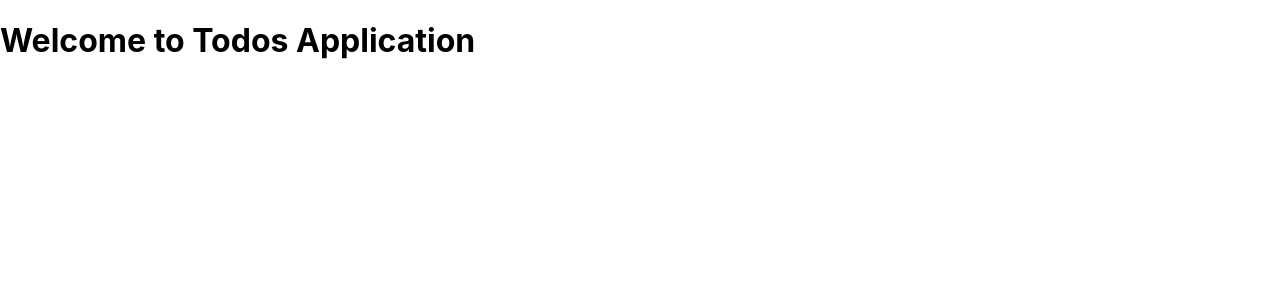
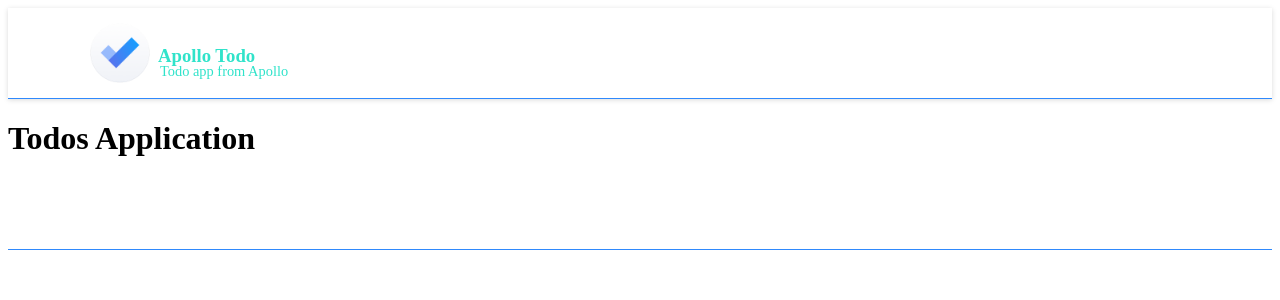
Before and after one commit to besimgurbuz/apollo-todo, a React (Vite) app in the folder client/: page / in a window 1280 px wide. Shown: the top 300 px of the page. Built offline with nearby package versions, Linux system fonts and the light colour scheme.

Commit message:
introduce application layout

```diff
--- a/client/package.json
+++ b/client/package.json
@@ -8,6 +8,7 @@
   },
   "dependencies": {
     "@apollo/client": "^3.3.21",
+    "@emotion/core": "^11.0.0",
     "@emotion/react": "^11.4.0",
     "@emotion/styled": "^11.3.0",
     "@reach/router": "^1.3.4",
--- /dev/null
+++ b/client/src/components/footer.tsx
@@ -0,0 +1,30 @@
+import React from 'react';
+import styled from '@emotion/styled';
+import { colors } from '../styles';
+
+interface Props {
+  children?: any
+}
+
+const Footer = ({children}: Props) => {
+  return (
+    <FooterContainer>
+      2021 ©{' '}
+    </FooterContainer>
+  );
+};
+
+export default Footer;
+
+const FooterContainer = styled.div({
+  display: 'flex',
+  flexDirection: 'row',
+  justifyContent: 'center',
+  alignItems: 'center',
+  color: colors.textSecondary,
+  marginTop: 30,
+  height: 200,
+  padding: 20,
+  backgroundColor: 'white',
+  borderTop: `solid 1px ${colors.secondary}`
+});
--- /dev/null
+++ b/client/src/components/header.tsx
@@ -0,0 +1,91 @@
+import styled from '@emotion/styled';
+import { Link } from '@reach/router';
+import React from 'react';
+import logo from '../assets/todos_app_logo.png'
+import { colors, widths } from '../styles';
+
+interface Props {
+  children?: any
+}
+
+const Header = ({ children }: Props) => {
+  return (
+    <HeaderBar>
+      <Container>
+        <HomeButtonContainer>
+          <HomeLink to="/">
+            <HomeButton>
+              <LogoContainer>
+                <Logo src={logo}/>
+              </LogoContainer>
+              <Title>
+                <h3>Apollo Todo</h3>
+                <div>Todo app from Apollo</div>
+              </Title>
+            </HomeButton>
+          </HomeLink>
+        </HomeButtonContainer>
+        {children}
+      </Container>
+    </HeaderBar>
+  );
+};
+
+export default Header;
+
+const HeaderBar = styled.div({
+  display: 'flex',
+  flexDirection: 'row',
+  alignItems: 'center',
+  justifyContent: 'center',
+  borderBottom: `solid 1px ${colors.secondary}`,
+  boxShadow: '0px 1px 5px 0px rgba(0, 0, 0, 0.15)',
+  padding: '5px 30px',
+  minHeight: 80,
+  backgroundColor: 'white'
+});
+
+const Container = styled.div({
+  width: `${widths.regulerPageWidth}px`
+});
+
+const HomeLink = styled(Link)({
+  textDecoration: 'none'
+});
+
+const HomeButtonContainer = styled.div({
+  display: 'flex',
+  flex: 1
+});
+
+const HomeButton = styled.div({
+  display: 'flex',
+  flexDirection: 'row',
+  color: colors.accent,
+  alignItems: 'center',
+  ':hover': {
+    color: colors.secondary
+  }
+});
+
+const LogoContainer = styled.div({ display: 'flex', alignSelf: 'center'});
+
+const Logo = styled.img({
+  height: 60,
+  width: 60,
+  marginRight: 8
+});
+
+const Title = styled.div({
+  display: 'flex',
+  flexDirection: 'column',
+  h3: {
+    lineHeight: '1em',
+    marginBottom: 0
+  },
+  div: {
+    fontSize: '0.9em',
+    lineHeight: '0.8em',
+    paddingLeft: 2,
+  }
+});
--- /dev/null
+++ b/client/src/components/index.ts
@@ -0,0 +1,3 @@
+export { default as Footer } from './footer';
+export { default as Header } from './header';
+export { default as Layout } from './layout';
--- /dev/null
+++ b/client/src/components/layout.tsx
@@ -0,0 +1,37 @@
+import styled from '@emotion/styled';
+import React from 'react';
+import {Header, Footer} from '../components';
+import { unit, widths } from '../styles';
+
+interface Props {
+  fullWidth?: boolean,
+  children?: any,
+  grid?: boolean
+}
+
+const Layout = ({fullWidth, children, grid}: Props) => {
+  return (
+    <>
+      <Header />
+      <PageContainer fullWidth={!fullWidth} grid={!grid}>
+        {children}
+      </PageContainer>
+      <Footer />
+    </>
+  );
+};
+
+export default Layout;
+
+const PageContainer = styled.div((props: {fullWidth: boolean, grid: boolean}) => ({
+  display: 'flex',
+  justifyContent: props.grid ? 'center' : 'top',
+  flexDirection: props.grid ? 'row' : 'column',
+  flexWrap: 'wrap',
+  alignSelf: 'center',
+  flexGrow: 1,
+  maxWidth: props.fullWidth ? '' : `${widths.regulerPageWidth}px`,
+  width: '100%',
+  padding: props.fullWidth ? 0 : unit * 2,
+  paddingBottom: unit * 5
+}));
--- a/client/src/index.css
+++ /dev/null
@@ -1,13 +0,0 @@
-body {
-  margin: 0;
-  font-family: -apple-system, BlinkMacSystemFont, 'Segoe UI', 'Roboto', 'Oxygen',
-    'Ubuntu', 'Cantarell', 'Fira Sans', 'Droid Sans', 'Helvetica Neue',
-    sans-serif;
-  -webkit-font-smoothing: antialiased;
-  -moz-osx-font-smoothing: grayscale;
-}
-
-code {
-  font-family: source-code-pro, Menlo, Monaco, Consolas, 'Courier New',
-    monospace;
-}
--- a/client/src/main.tsx
+++ b/client/src/main.tsx
@@ -1,8 +1,8 @@
 import React from 'react'
 import ReactDOM from 'react-dom'
-import './index.css'
 import Pages from './pages'
 import { ApolloClient, ApolloProvider, InMemoryCache } from '@apollo/client'
+import GlobalStyles from './styles'
 
 
 const client = new ApolloClient({
@@ -13,6 +13,7 @@ const client = new ApolloClient({
 ReactDOM.render(
   <React.StrictMode>
     <ApolloProvider client={client}>
+      <GlobalStyles />
       <Pages />
     </ApolloProvider>
   </React.StrictMode>,
--- a/client/src/pages/todos.tsx
+++ b/client/src/pages/todos.tsx
@@ -1,7 +1,15 @@
 import React from 'react';
+import {RouteComponentProps} from '@reach/router';
+import { Layout } from '../components';
 
-const Todos = () => {
-  return <h1>Welcome to Todos Application</h1>
+interface Props extends RouteComponentProps {}
+
+const Todos = (_: Props) => {
+  return (
+  <Layout grid>
+    <h1>Todos Application</h1>
+  </Layout>
+  );
 }
 
 export default Todos;
--- /dev/null
+++ b/client/src/styles.tsx
@@ -0,0 +1,70 @@
+import React from 'react';
+import { Global, css } from '@emotion/react';
+
+const breakpoints = [480, 768, 992, 1200];
+export const mq = breakpoints.map((bp) => `@media (min-width: ${bp}px)`);
+
+export const unit = 8;
+export const widths = {
+  largePageWidth: 1600,
+  regulerPageWidth: 1100,
+  textPageWidth: 800
+};
+
+export const colors = {
+  primary: '#40514e',
+  secondary: '#2f89fc',
+  accent: '#30e3ca',
+  background: '#f5f5f5',
+  grey: '#dee1ec',
+  text: '#f5eded',
+  textSecondary: '#fafaf6'
+}
+
+const GlobalStyles = () => (
+  <Global
+    styles={
+      css`
+      [['html', 'body']]: {
+        height: '100%',
+      },
+      body: {
+        margin: 0,
+        padding: 0,
+        fontFamily: "'Source Sans Pro', sans-serif",
+        backgroundColor: colors.background,
+        color: colors.text,
+      },
+      '#root': {
+        display: 'flex',
+        flexDirection: 'column',
+        minHeight: '100%',
+        backgroundImage: 'url("/space_kitty_pattern.png")',
+      },
+      '*': {
+        boxSizing: 'border-box',
+      },
+      [['h1', 'h2', 'h3', 'h4', 'h5', 'h6']]: {
+        margin: 0,
+        fontWeight: 600,
+      },
+      h1: {
+        fontSize: 40,
+        lineHeight: 1,
+      },
+      h2: {
+        fontSize: 36,
+      },
+      h3: {
+        fontSize: 30,
+      },
+      h5: {
+        fontSize: 16,
+        textTransform: 'uppercase',
+        letterSpacing: 4,
+      },
+      `
+    }/>
+);
+
+export default GlobalStyles;
--- a/client/tsconfig.json
+++ b/client/tsconfig.json
@@ -13,7 +13,8 @@
     "resolveJsonModule": true,
     "isolatedModules": true,
     "noEmit": true,
-    "jsx": "react"
+    "jsx": "react",
+    "types": ["@emotion/react/types/css-prop"]
   },
-  "include": ["./src"]
+  "include": ["./src"],
 }
```
Also changed, not shown: client/src/assets/todos_app_logo.png (added), 1 other file (tests, documents, lock files or other folders).
